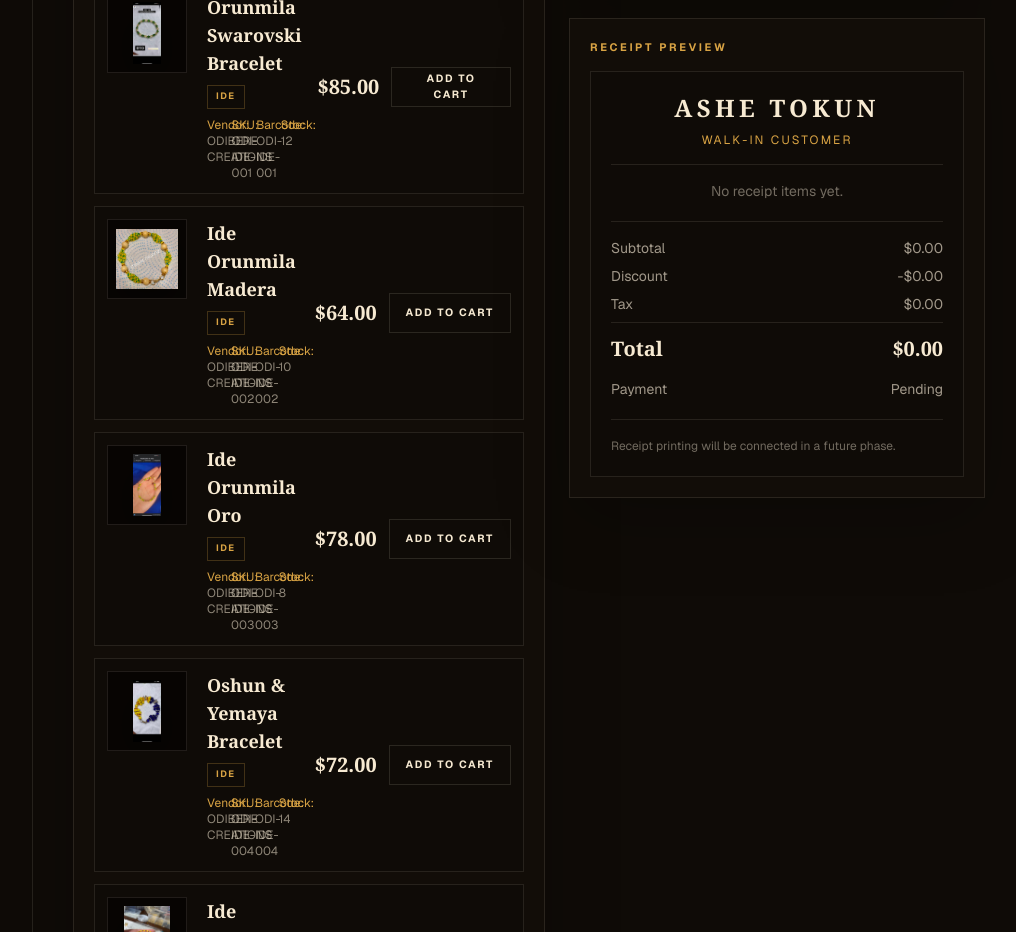
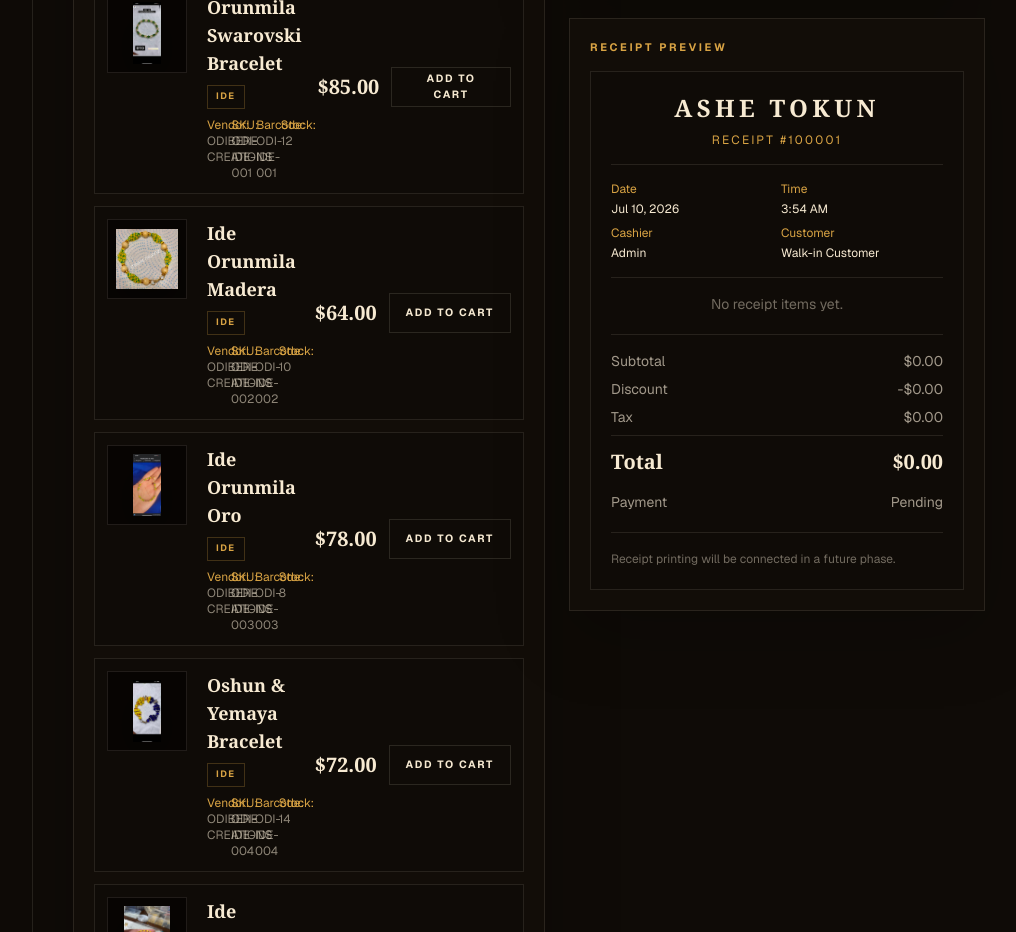
Before and after one commit to fxaleman03-coder/ashe-tokun, a Next.js app: page /admin/pos in a window 1280 px wide. Shown: the part 1500-2432 px from the top of the page, without its empty margins (255-1271 px from the left). Built offline with nearby package versions, Linux system fonts and the light colour scheme.

Commit message:
feat: complete Phase 2 commerce foundation

```diff
--- a/components/admin/AdminPOS.tsx
+++ b/components/admin/AdminPOS.tsx
@@ -1,7 +1,7 @@
 "use client";
 
 import Image from "next/image";
-import { useMemo, useState } from "react";
+import { useEffect, useMemo, useState } from "react";
 import type { Product } from "@/lib/products";
 import { useProductCatalog } from "@/lib/productStore";
 
@@ -14,6 +14,7 @@ type DiscountType = "amount" | "percent";
 
 const paymentMethods = ["Cash", "Card", "Zelle", "Other", "Split Payment"];
 const defaultCustomer = "Walk-in Customer";
+const receiptNumber = "Receipt #100001";
 
 const inputClass =
   "min-h-14 w-full border border-[#f7ead2]/10 bg-[#120d08] px-4 text-sm text-[#f7ead2] outline-none transition duration-300 placeholder:text-[#e8dcc8]/38 focus:border-[#d8a344]/70";
@@ -56,6 +57,30 @@ export default function AdminPOS() {
   const [paymentMethod, setPaymentMethod] = useState("");
   const [warning, setWarning] = useState("");
   const [successMessage, setSuccessMessage] = useState("");
+  const [receiptDateTime, setReceiptDateTime] = useState({
+    date: "Pending",
+    time: "Pending",
+  });
+
+  useEffect(() => {
+    const timer = window.setTimeout(() => {
+      const now = new Date();
+
+      setReceiptDateTime({
+        date: now.toLocaleDateString("en-US", {
+          month: "short",
+          day: "numeric",
+          year: "numeric",
+        }),
+        time: now.toLocaleTimeString("en-US", {
+          hour: "numeric",
+          minute: "2-digit",
+        }),
+      });
+    }, 0);
+
+    return () => window.clearTimeout(timer);
+  }, []);
 
   const filteredProducts = useMemo(() => {
     const normalizedQuery = query.trim().toLowerCase();
@@ -614,9 +639,27 @@ export default function AdminPOS() {
                 ASHE TOKUN
               </p>
               <p className="mt-2 text-xs uppercase tracking-[0.18em] text-[#d8a344]">
-                {defaultCustomer}
+                {receiptNumber}
               </p>
             </div>
+            <dl className="mt-4 grid gap-2 border-b border-[#f7ead2]/10 pb-4 text-xs sm:grid-cols-2">
+              <div className="flex justify-between gap-3 sm:block">
+                <dt className="text-[#d8a344]">Date</dt>
+                <dd className="mt-1 text-[#f7ead2]">{receiptDateTime.date}</dd>
+              </div>
+              <div className="flex justify-between gap-3 sm:block">
+                <dt className="text-[#d8a344]">Time</dt>
+                <dd className="mt-1 text-[#f7ead2]">{receiptDateTime.time}</dd>
+              </div>
+              <div className="flex justify-between gap-3 sm:block">
+                <dt className="text-[#d8a344]">Cashier</dt>
+                <dd className="mt-1 text-[#f7ead2]">Admin</dd>
+              </div>
+              <div className="flex justify-between gap-3 sm:block">
+                <dt className="text-[#d8a344]">Customer</dt>
+                <dd className="mt-1 text-[#f7ead2]">{defaultCustomer}</dd>
+              </div>
+            </dl>
             <div className="mt-4 space-y-3">
               {cartItems.length === 0 ? (
                 <p className="text-center text-[#e8dcc8]/46">
@@ -632,7 +675,13 @@ export default function AdminPOS() {
                       <p className="text-[#f7ead2]">
                         {getProductLabel(item.product)}
                       </p>
-                      <p className="text-xs text-[#e8dcc8]/42">
+                      <p className="mt-1 text-xs text-[#d8a344]">
+                        {item.product.vendor}
+                      </p>
+                      <p className="mt-1 text-xs text-[#e8dcc8]/42">
+                        SKU {item.product.sku}
+                      </p>
+                      <p className="mt-1 text-xs text-[#e8dcc8]/42">
                         {item.quantity} x {formatCurrency(item.product.price)}
                       </p>
                     </div>
```
